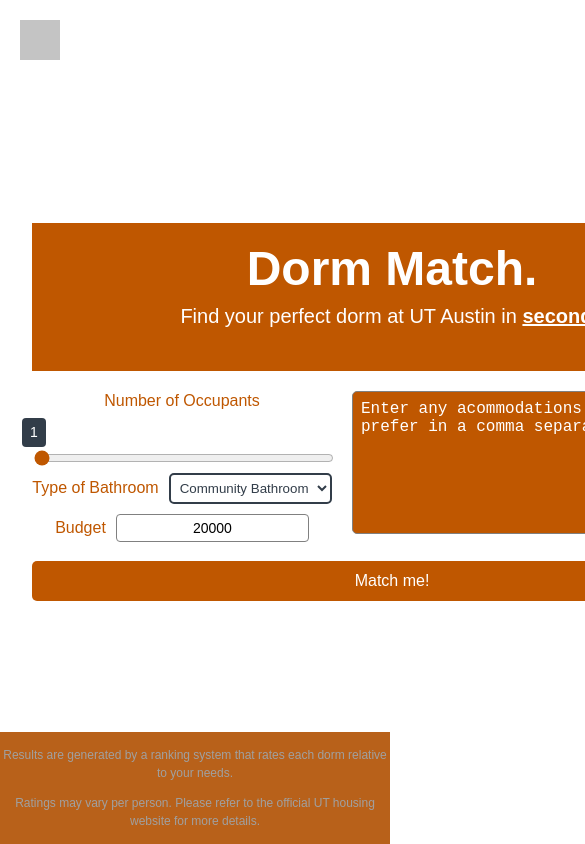
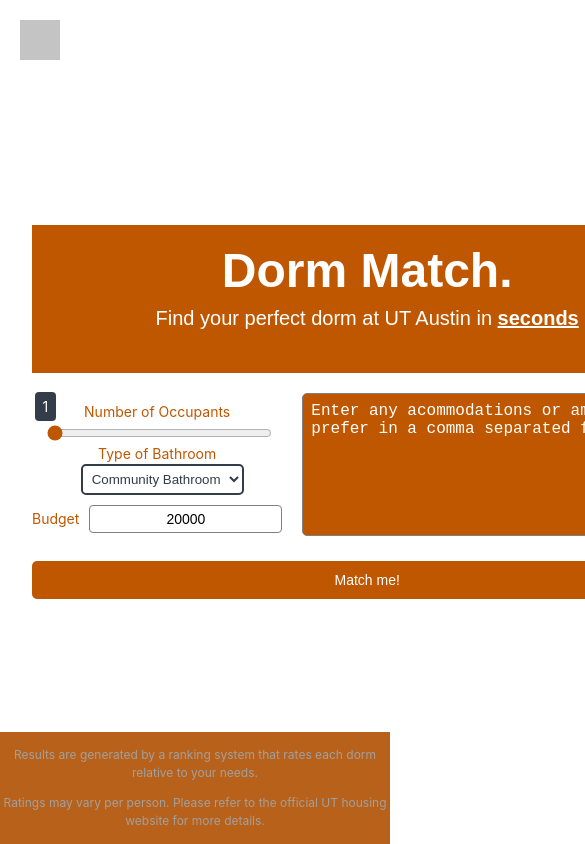
Before and after one commit to ChetanGorantla/dorm-match-ut, a React (Vite) app: page / in a window 390 px wide. Shown: the top 844 px of the page, 585 px wide, since content can reach past the window. Built offline with nearby package versions, Linux system fonts and the light colour scheme; no server answers; grey boxes are pictures that could not be loaded.

Commit message:
mobile friendly

```diff
--- a/src/App.css
+++ b/src/App.css
@@ -13,10 +13,10 @@
 }
 
 body {
-  font-family: 'Frutiger', 'Arial', sans-serif;
-  font-size: 16px;
-  color: #333333; /* Dark gray for readability */
-  line-height: 1.5; /* Improves spacing */
+  max-width: 100%;
+  margin: 0;
+  padding: 0;
+  font-size: clamp(14px, 2vw, 18px); /* Responsive font size */
 }
 
 /* ExampleButton.css */
@@ -108,6 +108,17 @@ select option {
   justify-content: center;
   align-items: center;
 }
+.container {
+  display: flex;
+  flex-direction: column;
+  align-items: center;
+  padding: 2vw;
+  max-width: 1200px;
+  margin: auto;
+}
+h2 {
+  font-size: clamp(1.2rem, 2.5vw, 2rem); /* Scale headings */
+}
 
 /* Content Wrapper */
 .header-content {
@@ -143,7 +154,10 @@ select option {
 textarea, button {
   color: white; /* Keep input and button text white */
 }
-
+button {
+  padding: 10px 20px;
+  font-size: clamp(12px, 2vw, 16px);
+}
 /* Override placeholder color */
 textarea::placeholder {
   color: white;
@@ -223,6 +237,26 @@ textarea:focus {
     animation: logo-spin infinite 20s linear;
   }
 }
+/* Mobile-first approach */
+@media (max-width: 768px) {
+  .container {
+    padding: 5vw;
+  }
+
+  h2 {
+    font-size: 1.5rem;
+  }
+
+  button {
+    font-size: 14px;
+    padding: 8px 15px;
+  }
+
+  .modal-content {
+    width: 90%; /* Expand modals on mobile */
+    max-width: 400px;
+  }
+}
 
 .card {
   padding: 2em;
--- a/src/SegmentedSlider.jsx
+++ b/src/SegmentedSlider.jsx
@@ -11,7 +11,7 @@ export default function SegmentedSlider({ value, setValue }) { // Use props here
   };
 
   return (
-    <div style={{ width: "300px", marginTop: "35px", textAlign: "center", position: "relative" }}>
+    <div style={{ width: "90%", maxWidth: "300px", margin: "auto", position: "relative" }}>
       {/* Dynamic Value Display Above the Thumb */}
       <div
         style={{
@@ -37,7 +37,14 @@ export default function SegmentedSlider({ value, setValue }) { // Use props here
         step="1"
         value={value} // Use prop value
         onChange={(e) => setValue(Number(e.target.value))} // Use prop setValue
-        style={{ width: "100%", position: "relative", zIndex: "1" }}
+        style={{
+          width: "100%",
+
+
+          borderRadius: "5px",
+          cursor: "pointer",
+          height: "10px",
+        }}
       />
     </div>
   );
--- a/src/results.jsx
+++ b/src/results.jsx
@@ -20,10 +20,27 @@ const DormResults = ({ top3, top10 }) => {
     const additionalResults = top10.slice(3);
 
     return (
-        <div style={{ flex: 1, display: "flex", flexDirection: "column", gap: "10px", position: "relative", marginBottom:60 }}>
+        <div style={{
+            width: "100%",
+            maxWidth: "500px",
+            margin: "auto",
+            padding: "10px",
+            display: "flex",
+            flexDirection: "column",
+            alignItems: "center",
+            gap: "15px",
+            marginBottom: 60
+        }}>
             <h2>Top 3 Dorms</h2>
             {top3?.map((item, index) => (
-                <div key={index} style={{ display: "flex", alignItems: "center", gap: "10px", position: "relative", justifyContent:"center",}}>
+                <div key={index} style={{
+                    display: "flex",
+                    alignItems: "center",
+                    justifyContent: "space-between",
+                    gap: "5px",
+                    width: "100%",
+                    flexWrap: "wrap"
+                }}>
                     {/* Dorm name */}
                     <span
                         onClick={() => handleRoomClick(item)}
@@ -133,10 +150,25 @@ const DormResults = ({ top3, top10 }) => {
 
             {/* Show Additional Results */}
             {showMore && (
-                <div style={{ marginTop: "10px" }}>
+                <div style={{
+                    width: "100%",
+                    maxWidth: "800px",
+                    margin: "auto",
+                    padding: "10px",
+                    display: "flex",
+                    flexDirection: "column",
+                    alignItems: "center",
+                    gap: "15px"}}>
                     <h3>Additional Dorms</h3>
                     {additionalResults.map((item, index) => (
-                        <div key={index} style={{ display: "flex", alignItems: "center", gap: "10px", fontSize: "90%", justifyContent: "center" }}>
+                        <div key={index} style={{
+                            display: "flex",
+                            alignItems: "center",
+                            justifyContent: "space-between",
+                            gap: "5px",
+                            width: "100%",
+                            flexWrap: "wrap"
+                        }}>
                             <span
                                 onClick={() => handleRoomClick(item)}
                                 style={{
```
Also changed, not shown: 1 other file (tests, documents, lock files or other folders).
